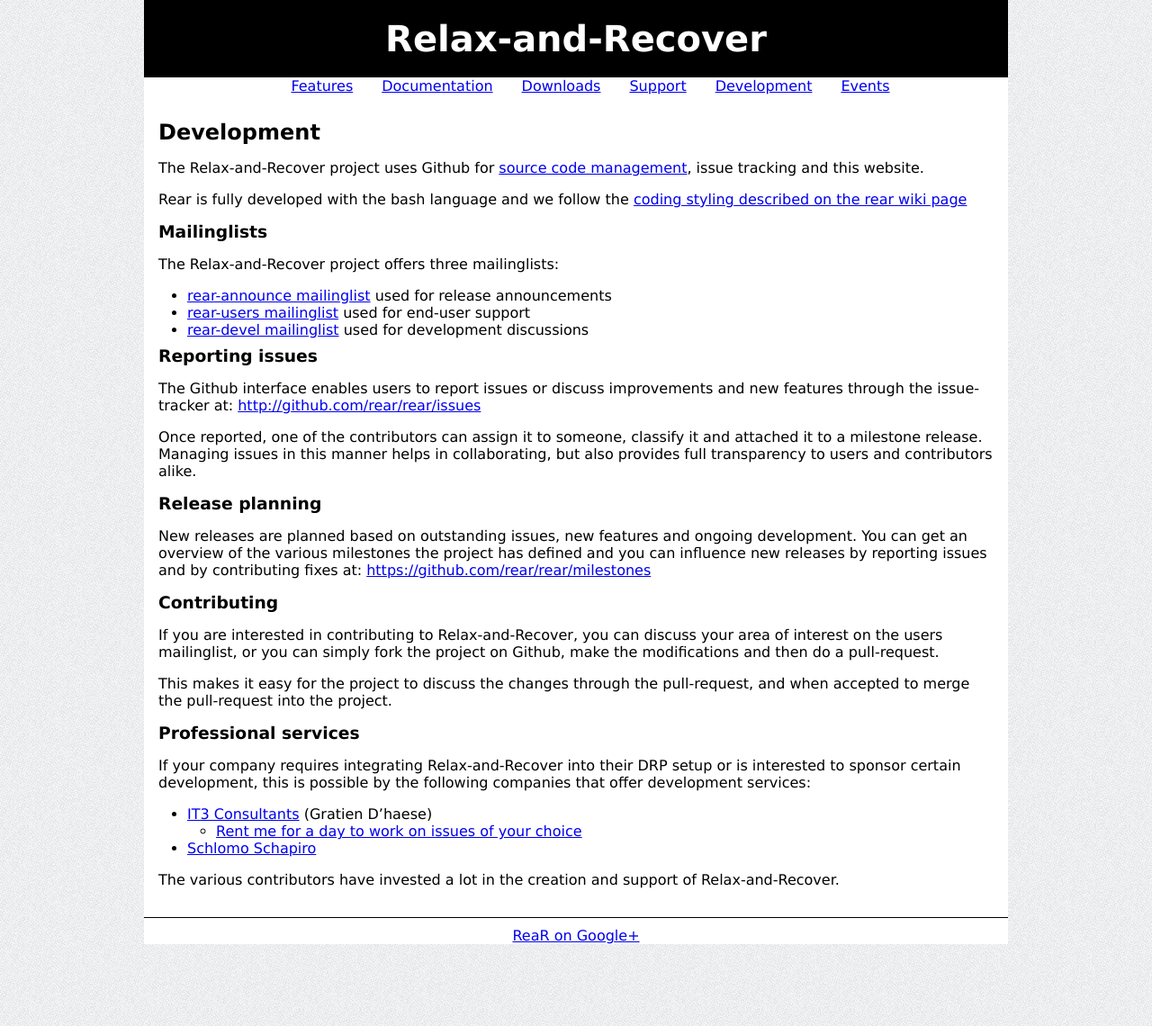
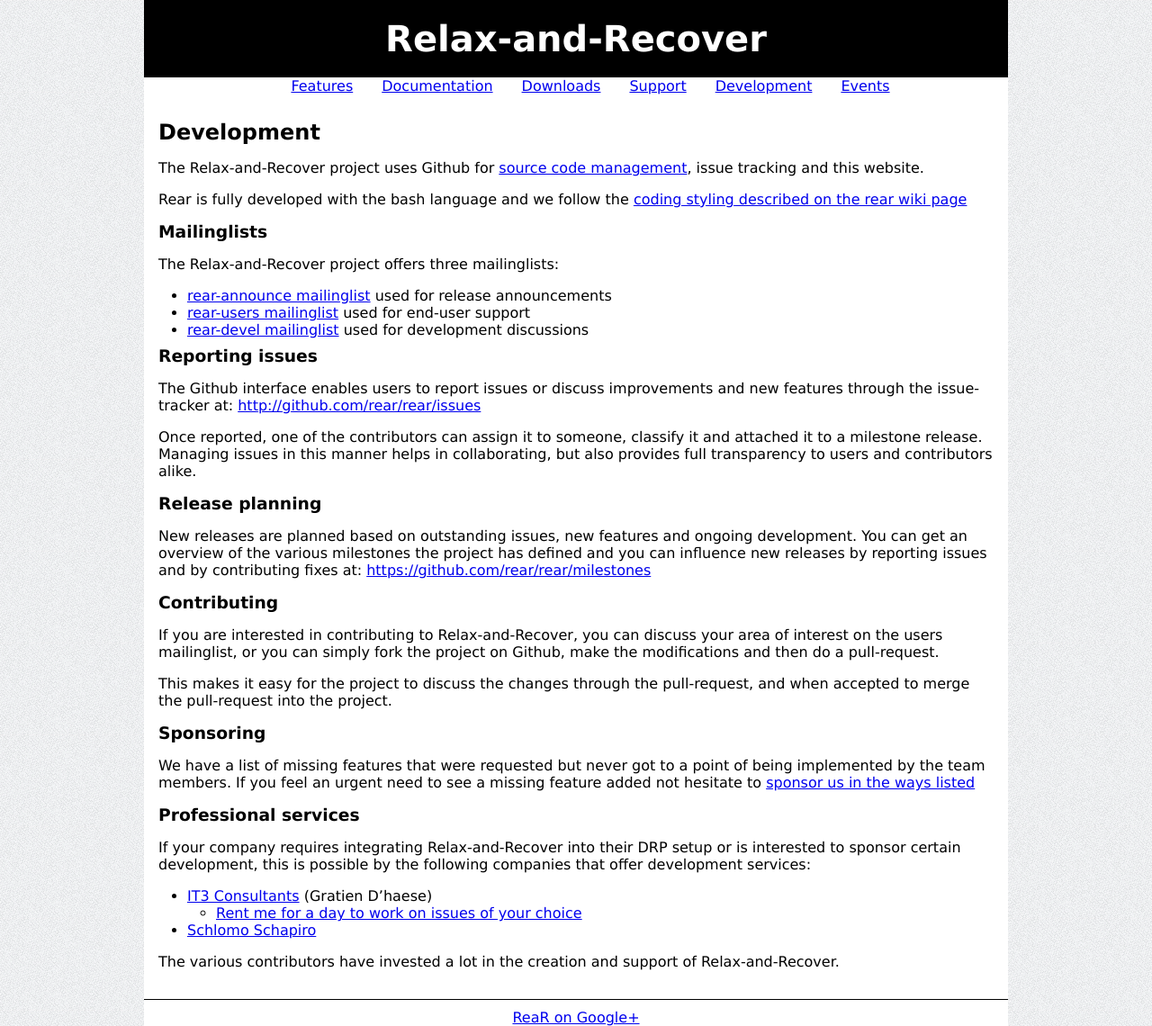
Before and after one commit to rear/rear.github.com, a Jekyll site: the page built from development/index.md, in a window 1280 px wide. Shown: the whole page at 90% size. Built offline with Jekyll 4.4.1, drawn with Linux system fonts in a browser that asks for light colours; comment, search, counter and statistics services are not loaded; before the commit the page ends 1049 px from its top, so only the background shows below that.

Commit message:
link the sponsor page

```diff
--- a/development/index.md
+++ b/development/index.md
@@ -47,6 +47,11 @@
 This makes it easy for the project to discuss the changes through the
 pull-request, and when accepted to merge the pull-request into the project.
 
+### Sponsoring
+We have a list of missing features that were requested but never got to a point
+of being implemented by the team members. If you feel an urgent need to see a
+missing feature added not hesitate to [sponsor us in the ways listed](http://relax-and-recover.org/support/sponsors)
+
 ### Professional services
 If your company requires integrating Relax-and-Recover into their DRP setup or
 is interested to sponsor certain development, this is possible by the following
```
Also changed, not shown: support/index.md (+3 -1 lines).
